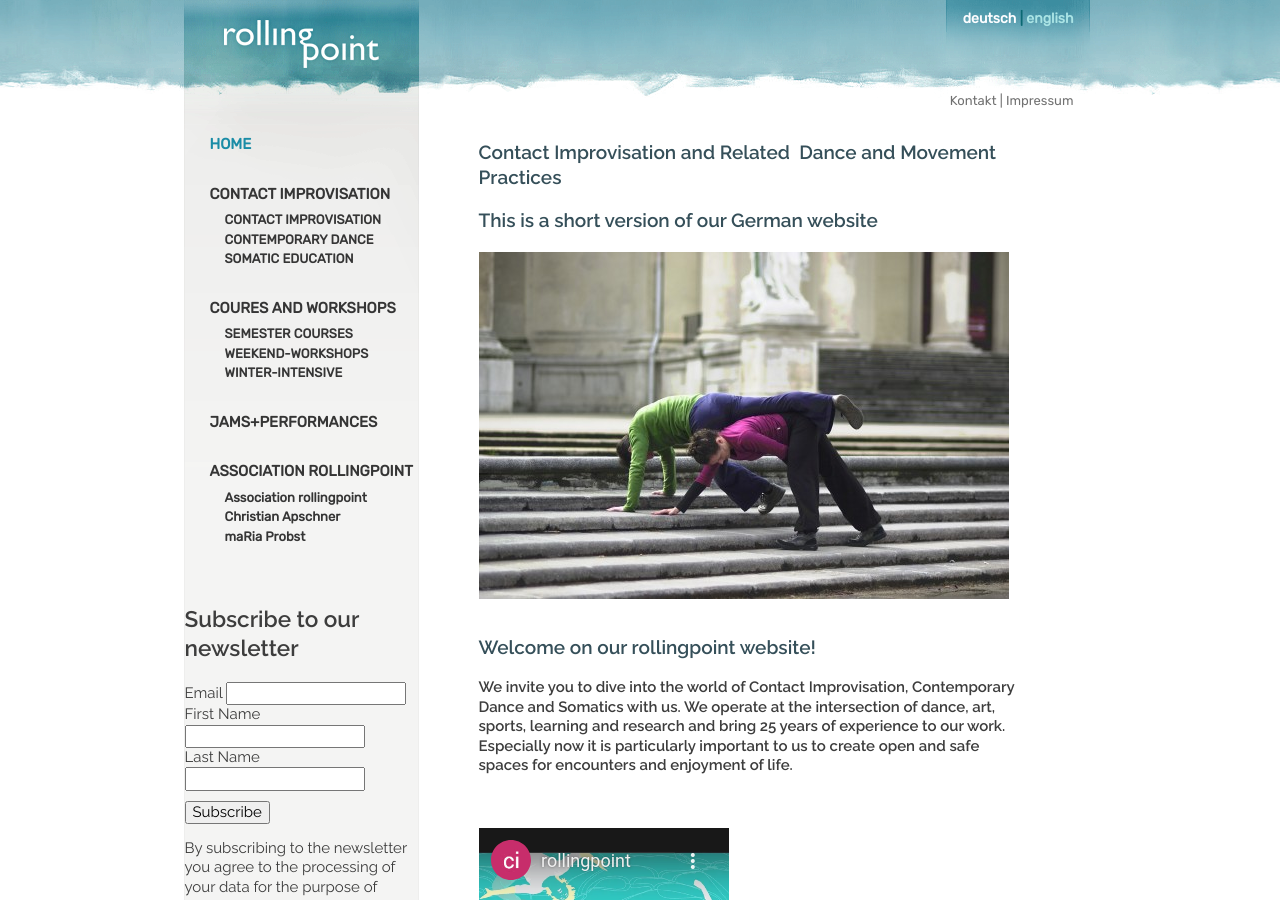
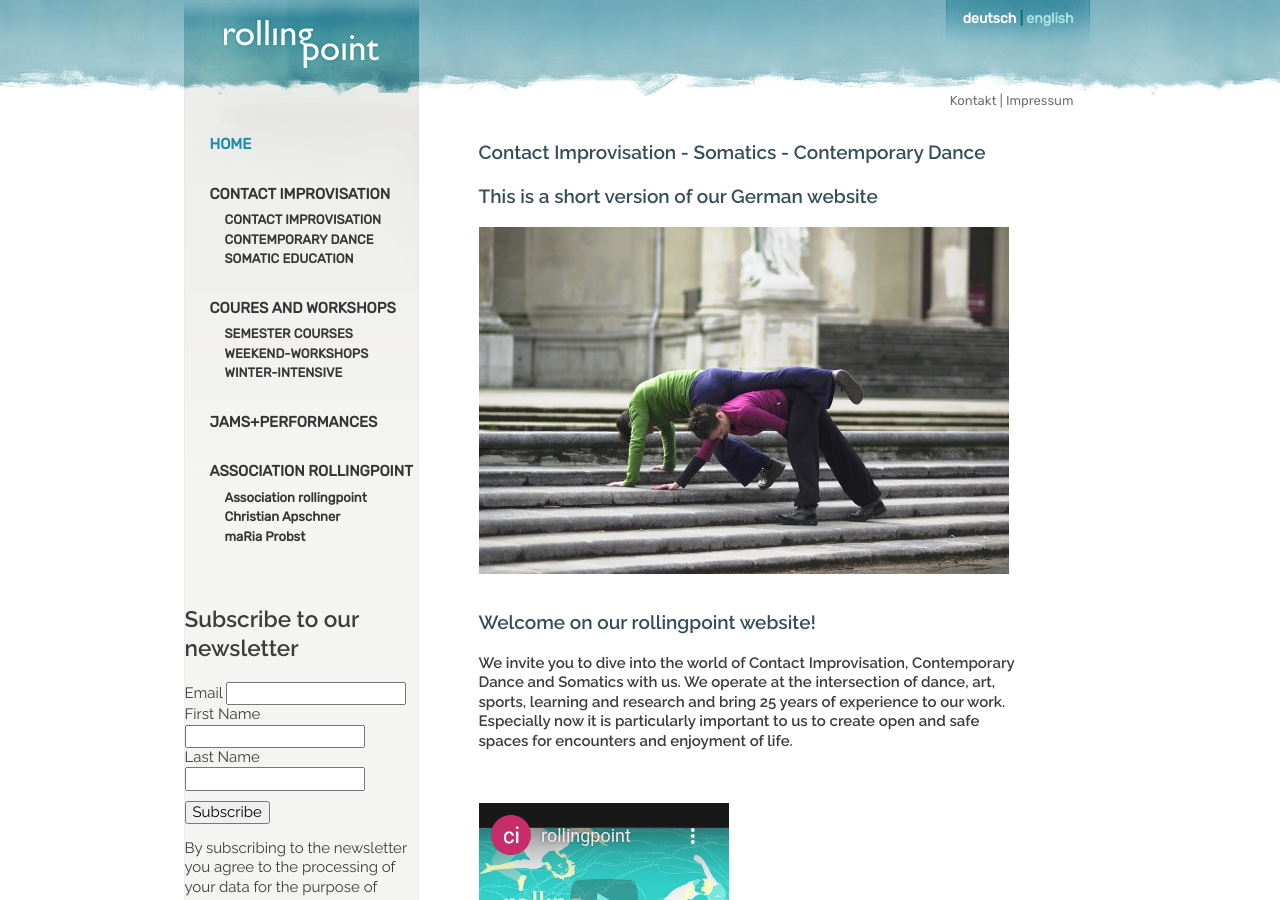
Before and after one commit to manulari/rollingpointat, a Jekyll site: the page built from _pages_en/en.md, in a window 1280 px wide and 900 px high. Built offline with Jekyll 4.4.1, drawn with Linux system fonts in a browser that asks for light colours; comment, search, counter and statistics services are not loaded; some of the changed text lies outside the part shown.

Commit message:
Update page (en) “en”

```diff
--- a/_pages_en/en.md
+++ b/_pages_en/en.md
@@ -4,7 +4,7 @@ title: rollingpoint - Contact Improvisation und artverwandte Tanz- und Bewegungs
 language: en
 other_lang: /
 ---
-### Contact Improvisation and Related  Dance and Movement Practices
+### Contact Improvisation - Somatics - Contemporary Dance
 
 ### **This is a short version of our German website**
 
@@ -46,9 +46,7 @@ other_lang: /
 **start thu 28.9.2023, 18.15 – 20.30**\
 **Turnsaal VS Gilgegasse 12, 1090 Wien**
 
-### Weekend-Workshops:
-
-### \
+### Weekend-Workshops:\
 **2.+3.9.2023 with maRia Probst und Christian Apschner**
 
 **14.+15.10.2023 with Christian Apschner**\
```
